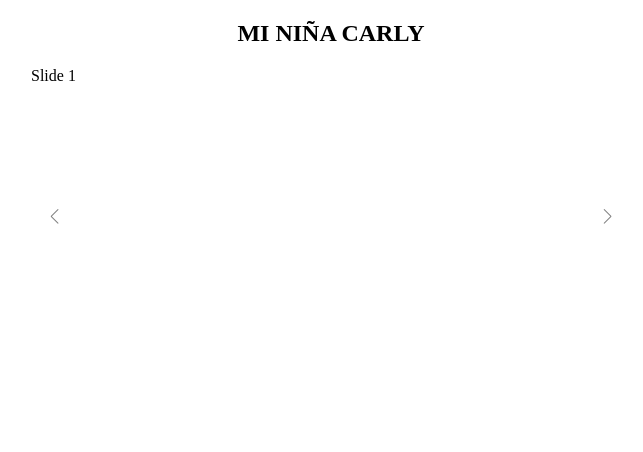
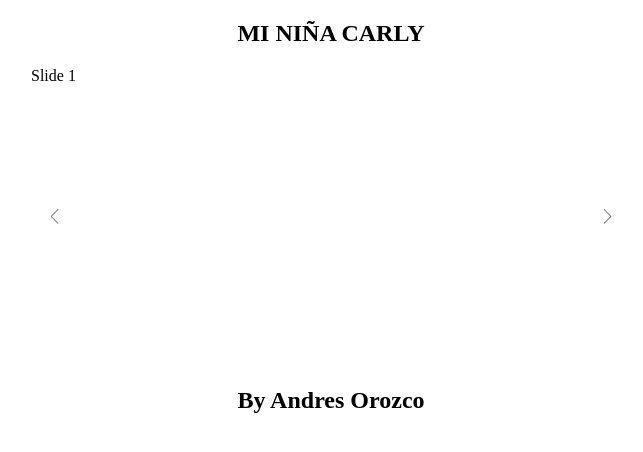
Before and after one commit to AndresOrozcoDev/Carly, a plain HTML site: page carly.html in a window 1280 px wide. Shown: the whole page, without its empty margins (309-952 px from the left). Drawn offline with nearby package versions, Linux system fonts and the light colour scheme.

Commit message:
second commit

```diff
--- a/carly.html
+++ b/carly.html
@@ -35,6 +35,12 @@
         <div class="swiper-button-next"></div>
     </div>
 
+    <main>
+        <section class="container">
+            <h2 class="container__title">By Andres Orozco</h2>
+        </section>
+    </main>
+
     <script type="text/javascript" src="./main.js"></script>
 
 
```
